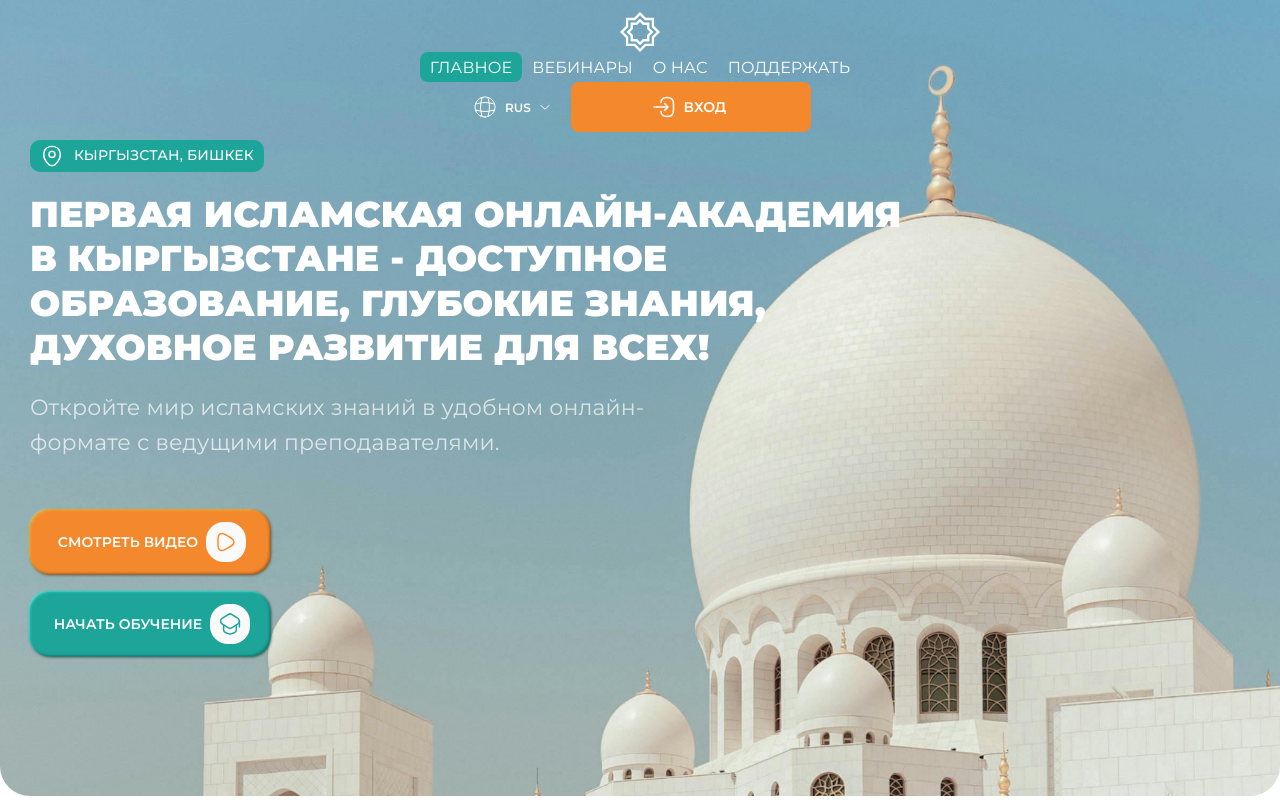
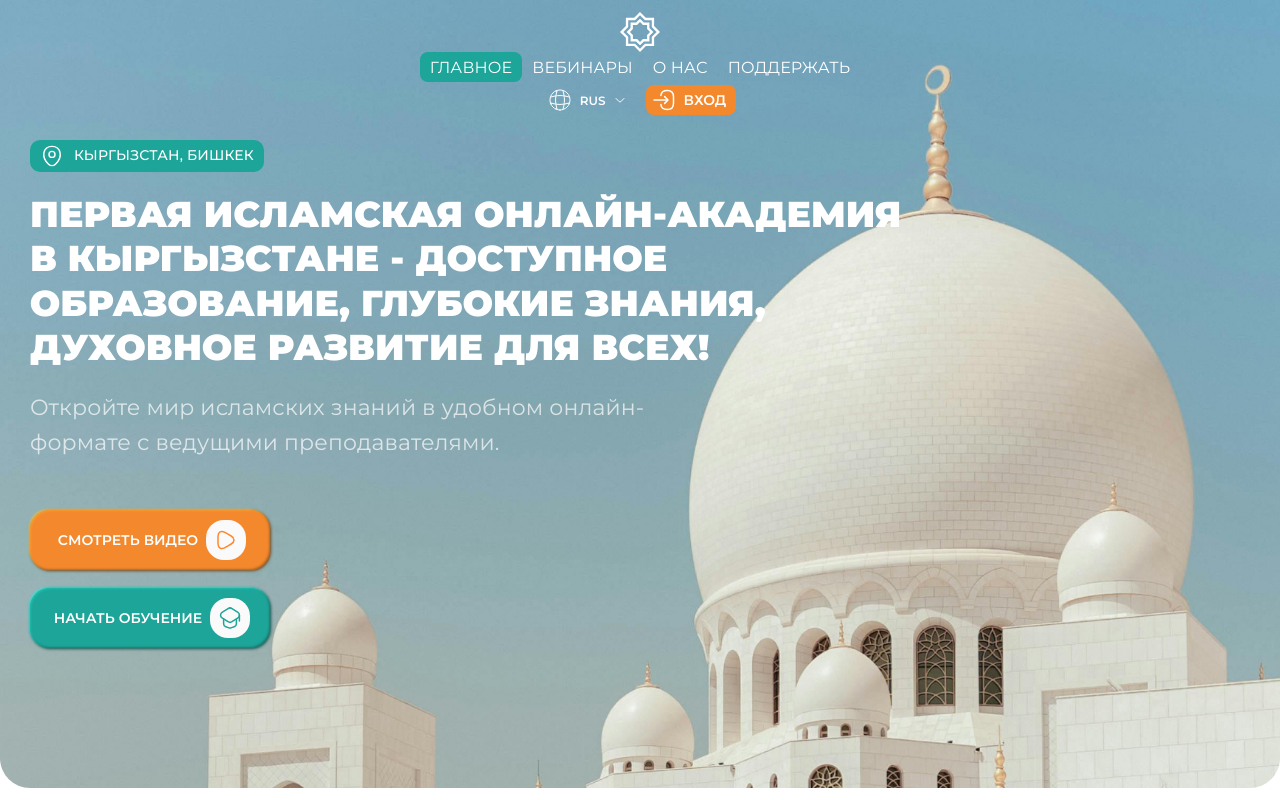
Before and after one commit to Osmon11/academy_kg, a Next.js app: page / in a window 1280 px wide. Shown: the top 800 px of the page. Built offline with nearby package versions, Linux system fonts and the light colour scheme; what @mui/material-nextjs would draw is missing.

Commit message:
Configure store

```diff
--- a/package.json
+++ b/package.json
@@ -14,6 +14,7 @@
     "@emotion/styled": "^11.14.0",
     "@mui/material": "^6.2.0",
     "@mui/material-nextjs": "^6.2.0",
+    "@reduxjs/toolkit": "^2.5.0",
     "classnames": "^2.5.1",
     "embla-carousel": "^8.5.1",
     "embla-carousel-autoplay": "^8.5.1",
@@ -21,7 +22,8 @@
     "moment": "^2.30.1",
     "next": "15.1.0",
     "react": "^19.0.0",
-    "react-dom": "^19.0.0"
+    "react-dom": "^19.0.0",
+    "react-redux": "^9.2.0"
   },
   "devDependencies": {
     "@eslint/eslintrc": "^3",
--- /dev/null
+++ b/src/app/StoreProvider.tsx
@@ -0,0 +1,15 @@
+"use client";
+
+import { Provider } from "react-redux";
+
+import { store } from "./store";
+
+export function StoreProvider({
+  children,
+}: {
+  children: React.ReactNode;
+}) {
+  return (
+    <Provider store={store}>{children}</Provider>
+  );
+}
--- a/src/app/layout.tsx
+++ b/src/app/layout.tsx
@@ -1,10 +1,13 @@
 import type { Metadata } from "next";
 import { Montserrat } from "next/font/google";
+
+import { AppRouterCacheProvider } from "@mui/material-nextjs/v15-appRouter";
 import CssBaseline from "@mui/material/CssBaseline";
-import { AppRouterCacheProvider } from "@mui/material-nextjs/v15-appRouter";
 import { ThemeProvider } from "@mui/material/styles";
+
+import { StoreProvider } from "./StoreProvider";
+import "./globals.scss";
 import theme from "./theme";
-import "./globals.scss";
 
 const montserrat = Montserrat({
   variable: "--font-montserrat",
@@ -61,7 +64,9 @@ export default function RootLayout({
         >
           <CssBaseline />
           <ThemeProvider theme={theme}>
-            {children}
+            <StoreProvider>
+              {children}
+            </StoreProvider>
           </ThemeProvider>
         </AppRouterCacheProvider>
       </body>
--- /dev/null
+++ b/src/app/store.ts
@@ -0,0 +1,12 @@
+import { configureStore } from "@reduxjs/toolkit";
+
+import { mainReducer } from "@/appPages/Main";
+
+export const store = configureStore({
+  reducer: { main: mainReducer },
+});
+
+export type RootState = ReturnType<
+  typeof store.getState
+>;
+export type AppDispatch = typeof store.dispatch;
--- a/src/app/theme.ts
+++ b/src/app/theme.ts
@@ -72,8 +72,6 @@ const theme = createTheme({
       },
       styleOverrides: {
         root: {
-          minWidth: "240px",
-          minHeight: "50px",
           borderRadius: "10px",
         },
       },
@@ -116,7 +114,9 @@ const theme = createTheme({
         {
           props: { variant: "convex" },
           style: ({ theme }) => ({
-            padding: "12px 4px",
+            minWidth: "240px",
+            minHeight: "50px",
+            padding: "10px 4px",
             display: "flex",
             borderRadius: "20px",
             color: theme.palette.common.white,
--- a/src/appPages/Main/index.ts
+++ b/src/appPages/Main/index.ts
@@ -1 +1,2 @@
 export { MainPage } from "./ui/MainPage";
+export * from "./model/main";
--- /dev/null
+++ b/src/appPages/Main/model/main.ts
@@ -0,0 +1,20 @@
+import { createSlice } from "@reduxjs/toolkit";
+
+const initialState = { value: 0 };
+
+const mainSlice = createSlice({
+  name: "main",
+  initialState,
+  reducers: {
+    increment: (state) => {
+      state.value += 1;
+    },
+    decrement: (state) => {
+      state.value -= 1;
+    },
+  },
+});
+
+export const { increment, decrement } =
+  mainSlice.actions;
+export const mainReducer = mainSlice.reducer;
--- a/src/widgets/Header/ui/LanguageSelect.tsx
+++ b/src/widgets/Header/ui/LanguageSelect.tsx
@@ -74,8 +74,6 @@ export default function LanguageSelect({
           />
         }
         sx={{
-          width: "fit-content",
-          minWidth: "fit-content",
           typography: {
             color: colors[color],
             fontSize: "0.75rem",
```
Also changed, not shown: 1 other file (tests, documents, lock files or other folders).
